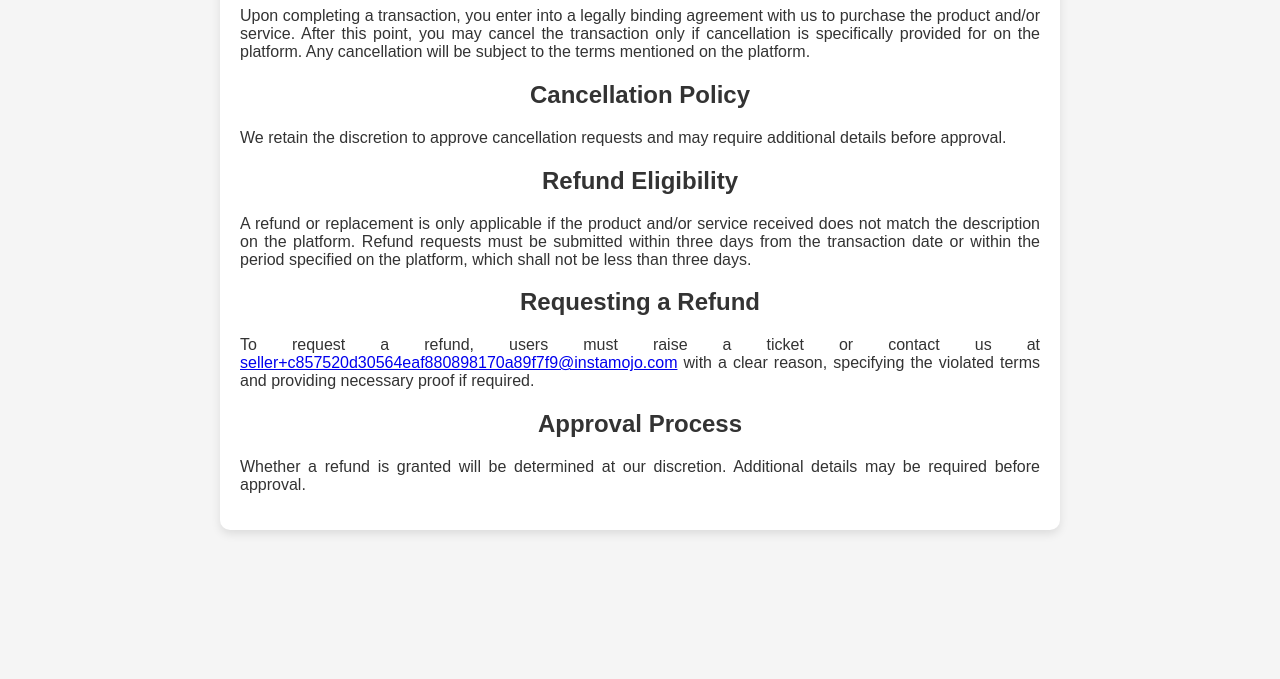
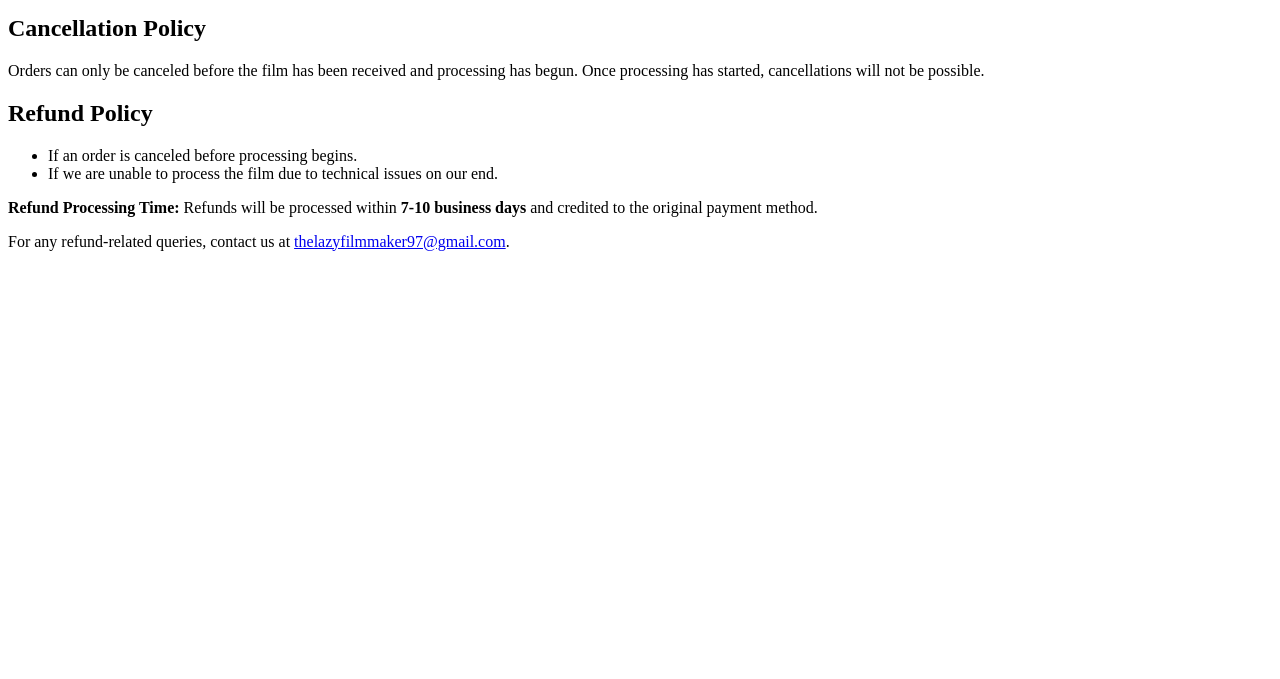
Before and after one commit to LAZYFILMS/WEB, a plain HTML site: page labs/REFUND/index.html in a window 1280 px wide. Shown: the part 121-800 px from the top of the page. Drawn offline with Linux system fonts and the light colour scheme.

Commit message:
Update index.html

```diff
--- a/labs/REFUND/index.html
+++ b/labs/REFUND/index.html
@@ -3,46 +3,23 @@
 <head>
     <meta charset="UTF-8">
     <meta name="viewport" content="width=device-width, initial-scale=1.0">
-    <title>Refund Policy - Lazy Film Lab</title>
-    <style>
-        body {
-            font-family: Arial, sans-serif;
-            background-color: #f5f5f5;
-            color: #333;
-            padding: 20px;
-        }
-        .container {
-            max-width: 800px;
-            margin: 0 auto;
-            background: white;
-            padding: 20px;
-            border-radius: 10px;
-            box-shadow: 0 4px 10px rgba(0, 0, 0, 0.1);
-        }
-        h1, h2 {
-            text-align: center;
-        }
-        p {
-            text-align: justify;
-        }
-    </style>
+    <title>Refund & Cancellation Policy - Lazy Films Lab</title>
 </head>
 <body>
-    <div class="container">
-        <h1>Refund Policy</h1>
-        <p>Upon completing a transaction, you enter into a legally binding agreement with us to purchase the product and/or service. After this point, you may cancel the transaction only if cancellation is specifically provided for on the platform. Any cancellation will be subject to the terms mentioned on the platform.</p>
+    <h1>Refund & Cancellation Policy</h1>
+    <p>At Lazy Films Lab, we strive to provide the best possible experience for our customers. However, due to the nature of film processing services, we have specific guidelines for refunds and cancellations.</p>
 
-        <h2>Cancellation Policy</h2>
-        <p>We retain the discretion to approve cancellation requests and may require additional details before approval.</p>
+    <h2>Cancellation Policy</h2>
+    <p>Orders can only be canceled before the film has been received and processing has begun. Once processing has started, cancellations will not be possible.</p>
 
-        <h2>Refund Eligibility</h2>
-        <p>A refund or replacement is only applicable if the product and/or service received does not match the description on the platform. Refund requests must be submitted within three days from the transaction date or within the period specified on the platform, which shall not be less than three days.</p>
+    <h2>Refund Policy</h2>
+    <ul>
+        <li>If an order is canceled before processing begins.</li>
+        <li>If we are unable to process the film due to technical issues on our end.</li>
+    </ul>
 
-        <h2>Requesting a Refund</h2>
-        <p>To request a refund, users must raise a ticket or contact us at <a href="mailto:seller+c857520d30564eaf880898170a89f7f9@instamojo.com">seller+c857520d30564eaf880898170a89f7f9@instamojo.com</a> with a clear reason, specifying the violated terms and providing necessary proof if required.</p>
+    <p><strong>Refund Processing Time:</strong> Refunds will be processed within <strong>7-10 business days</strong> and credited to the original payment method.</p>
 
-        <h2>Approval Process</h2>
-        <p>Whether a refund is granted will be determined at our discretion. Additional details may be required before approval.</p>
-    </div>
+    <p>For any refund-related queries, contact us at <a href="mailto:thelazyfilmmaker97@gmail.com">thelazyfilmmaker97@gmail.com</a>.</p>
 </body>
 </html>
```
